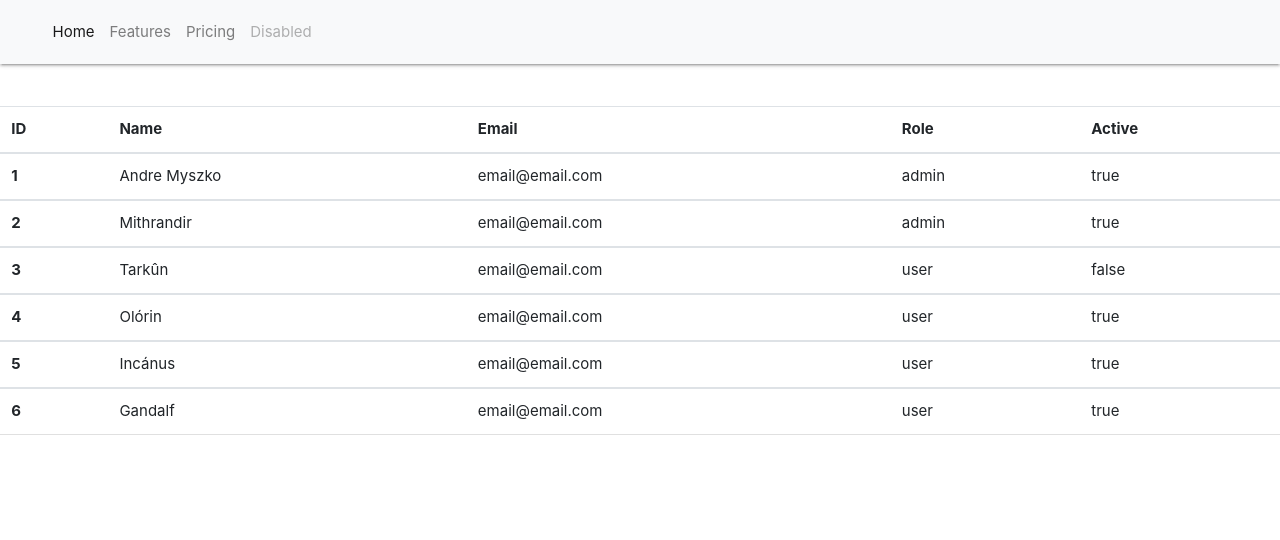
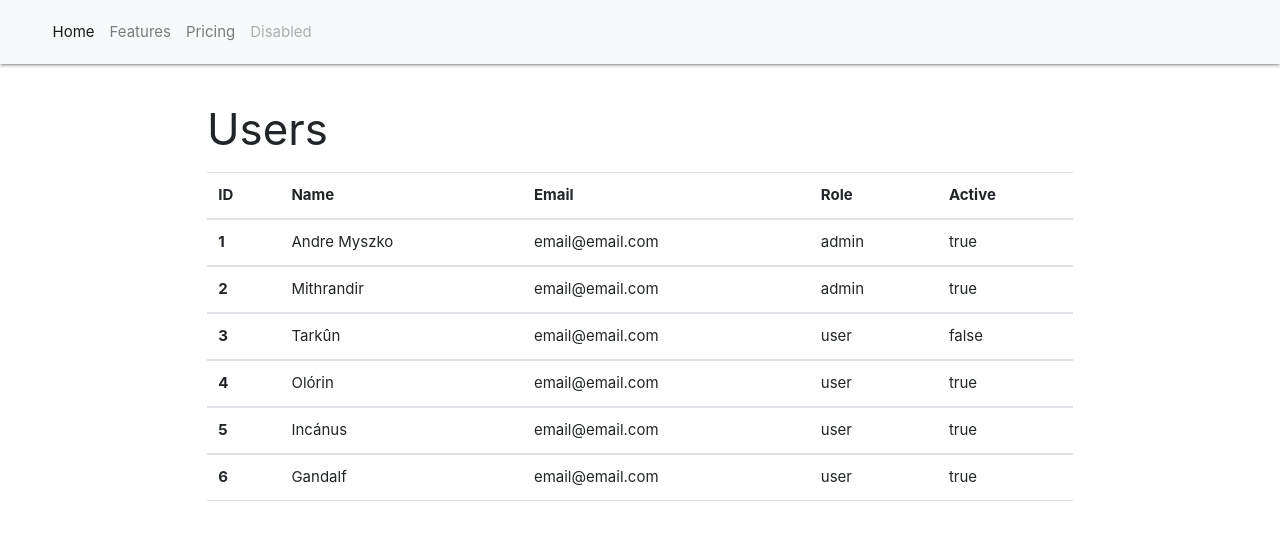
Before and after one commit to AndreMyszko/vsbapi, a Vue app in the folder src/front/: page / in a window 1280 px wide. Shown: the top 540 px of the page. Built offline with nearby package versions, Linux system fonts and the light colour scheme; no server answers.

Commit message:
update. vue structure

```diff
--- a/src/front/src/components/Home.vue
+++ b/src/front/src/components/Home.vue
@@ -1,6 +1,9 @@
 <template>
 
+<div class="container">
   <h1>{{title}}</h1>
+  <h3>Users</h3>
+</div>
 
 </template>
 
--- a/src/front/src/components/TableUser.vue
+++ b/src/front/src/components/TableUser.vue
@@ -1,5 +1,6 @@
 <template>
 
+<div class="container">
   <table class="table">
     <thead>
       <tr>
@@ -66,6 +67,7 @@
           </tr>
       </tbody>
   </table>
+</div>
 
 </template>
 
```
Lines whose indentation alone changed are shown as unchanged.
